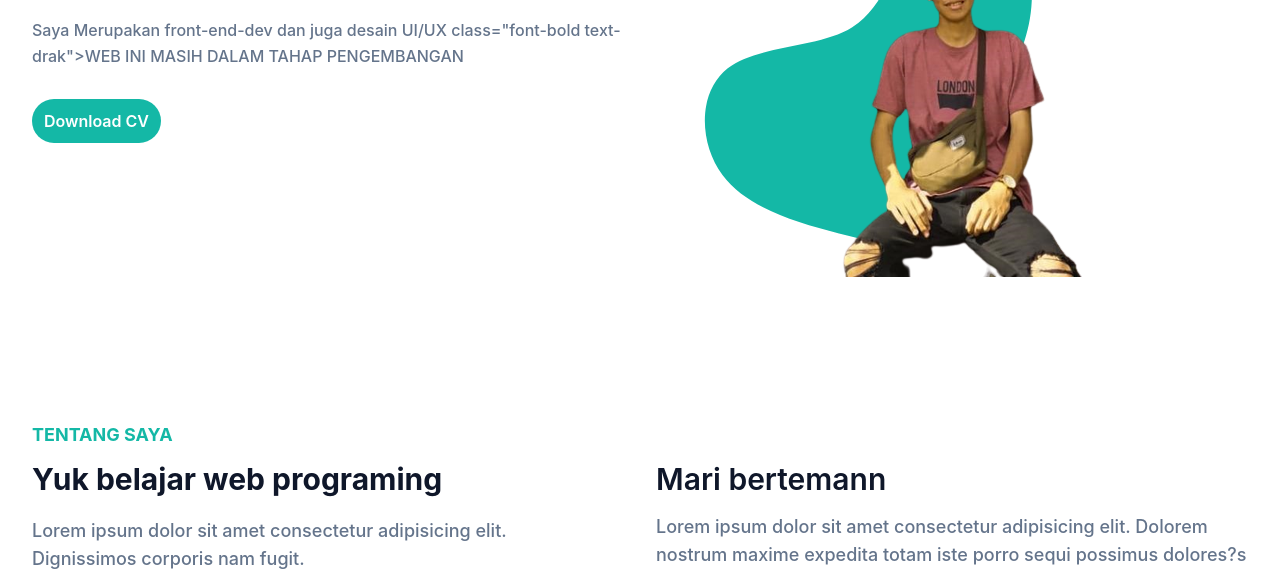
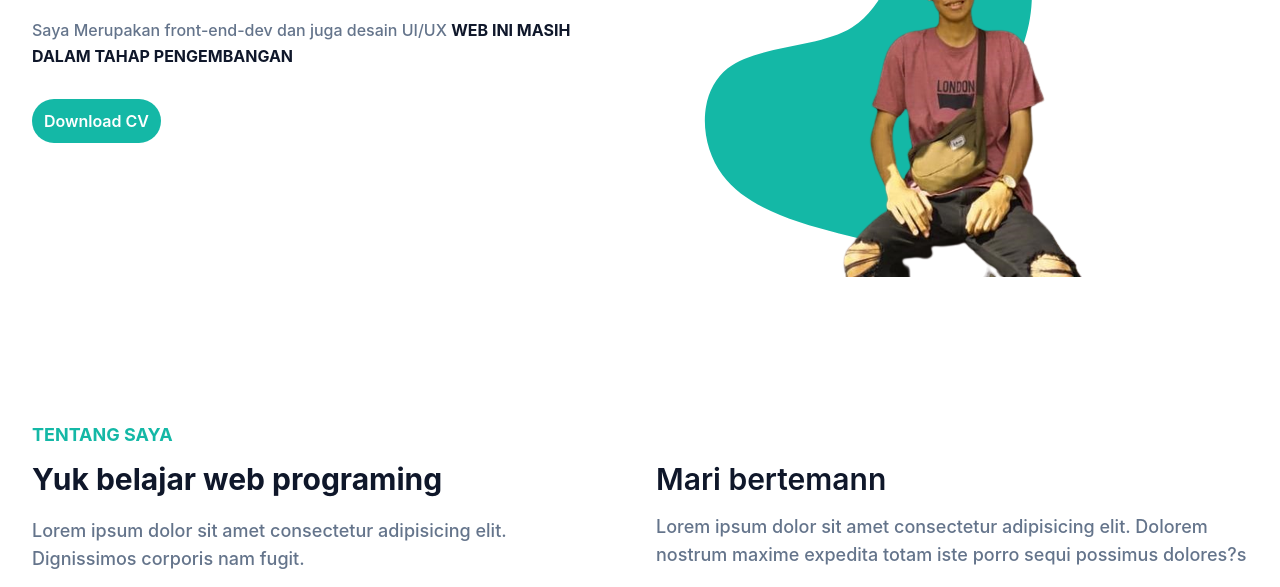
Before and after one commit to wilklein/Myportfolio, a website: page index.html in a window 1280 px wide. Shown: the part 403-990 px from the top of the page. Drawn offline with Linux system fonts and the light colour scheme.

Commit message:
Update index.html

```diff
--- a/index.html
+++ b/index.html
@@ -74,7 +74,7 @@
                             Desain UI/UX </span>
                     </h2>
                     <p class="font-medium text-secondry mb-10 leading-relaxed">Saya Merupakan front-end-dev dan juga desain UI/UX
-                            class="font-bold text-drak">WEB INI MASIH DALAM TAHAP PENGEMBANGAN</span></p>
+                        <span class="font-bold text-drak">WEB INI MASIH DALAM TAHAP PENGEMBANGAN</span></p>
                     <a href="Cv/MyPortfolio.pdf"  target="_blank"
                         class="text-base font-semibold text-white bg-primary py-3 px-3 rounded-full hover:shadow-lg hover:opacity-80 transistion duration-300 ease-in-out">
                         Download CV</a>
```
